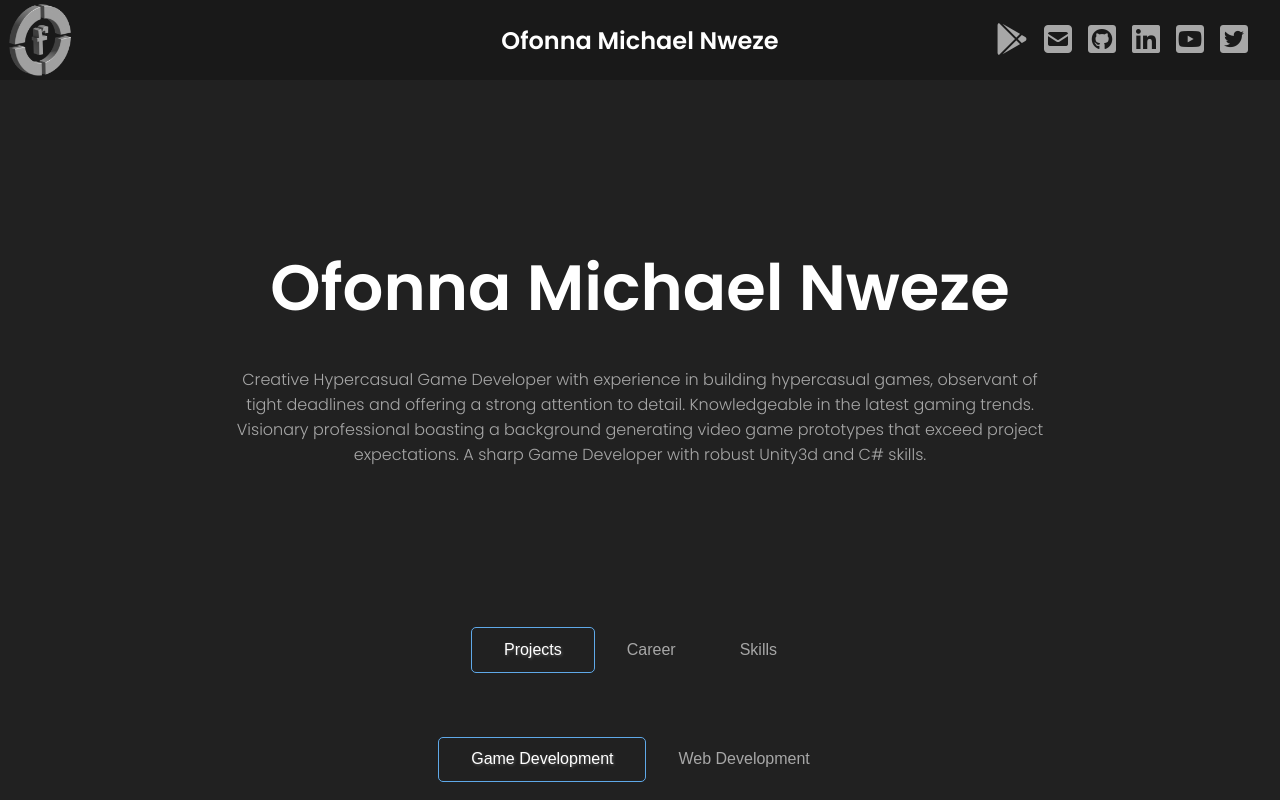
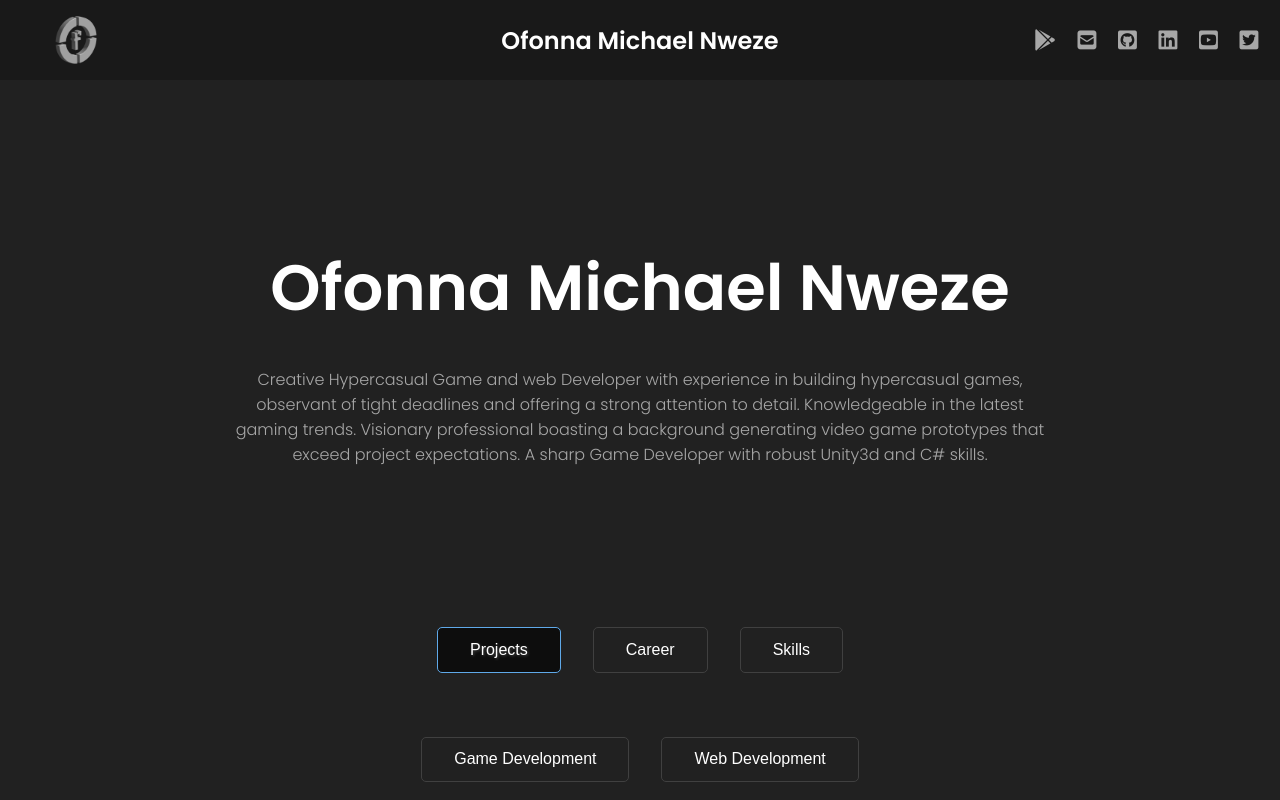
Before and after one commit to Ofonna-N/Portfolio-Site, a plain HTML site: page index.html in a window 1280 px wide. Both pictures are taken after a click on the button "Projects". Shown: the top 800 px of the page. Drawn offline with Linux system fonts and the light colour scheme.

Commit message:
Added Tab Functionality

```diff
--- a/css/modules/_base.scss
+++ b/css/modules/_base.scss
@@ -22,3 +22,10 @@ h1
 {
     color: variables.$header-color;
 }
+
+.container
+{
+
+    // background-color: aquamarine;
+    margin: auto;
+}
--- a/css/modules/_main.scss
+++ b/css/modules/_main.scss
@@ -2,8 +2,7 @@
 main
 {
     width: 70%;
-    // background-color: aquamarine;
-    margin: auto;
+    margin-inline: auto;
     margin-top: 10em;
     // text-align: center;
     > h1
--- a/css/modules/_nav.scss
+++ b/css/modules/_nav.scss
@@ -8,6 +8,7 @@ nav
     justify-content: space-between;
     margin-bottom: 1em;
     background-color: variables.$foreground-color;
+    height: 5em;
     h1{
         position: absolute;
         right: 50%;
@@ -17,17 +18,18 @@ nav
 
     .logo-img
     {
-        width: 5em;
+        width: 3.5em;
         padding: 0.25em;
+        margin-left: 3em;
     }
 
     .social-links
     {
         display: flex;
-        gap: 0.5em;
+        gap: 1em;
         margin-right: 1em;
 
-        font-size: 2rem;
+        font-size: 1.35rem;
 
         a{
             color: variables.$font-color;
--- a/css/modules/_tab.scss
+++ b/css/modules/_tab.scss
@@ -1,23 +1,30 @@
 @use './variables';
 
+.site-content
+{
+    // background-color: variables.$secondary-color;
     .tab-container
     {
+        width: 70%;
+        margin-inline: auto;
+
         .tabs
         {
             display: flex;
             justify-content: center;
             margin-bottom: 4em;
-        // gap: 2em;
+            gap: 2em;
 
             > .tab
             {
                 text-decoration: none;
-            color: variables.$font-color;
+                color: variables.$header-color;
                 background-color: rgba($color: #000000, $alpha: 0);
                 font-size: 1rem;
                 // background-color: aqua;
-            border-style: none;
-            // border-width: 1px;
+                border-style: solid;
+                border-width: 1px;
+                border-color: #404040;
                 // border-bottom: none;
                 border-radius: 5px 5px 5px 5px;
                 padding: 0.8em 2em;
@@ -31,13 +38,13 @@
 
             .active
             {
-            // background-color: variables.$active-bg-color;
-            background-color: rgba($color: #000000, $alpha: 0);
+                background-color: variables.$active-bg-color;
+                // background-color: rgba($color: #000000, $alpha: 0);
                 color: variables.$active-txt-color;
                 text-shadow: 1px 1px 3px rgb(255, 255, 255, 0.25);
                 border-style: solid;
                 border-width: 1px 1px 1px 1px;
-            border-color: variables.$active-bg-color;
+                border-color: variables.$active-border-color;
                 // font-weight: bold;
             }
 
@@ -48,12 +55,16 @@
             }
         }
 
+        .tab-content-container
+        {
             .tab-content
             {
                 // background-color: #404040;
                 // width: fit-content;
                 margin-inline: auto;
-        // display: none;
+                display: none;
+
+
 
                 > hr
                 {
@@ -165,4 +176,11 @@
                     }
                 }
             }
+
+            .active
+            {
+                display: block;
             }
+        }
+    }
+}
--- a/css/modules/_variables.scss
+++ b/css/modules/_variables.scss
@@ -2,7 +2,8 @@
 $primary-font: 'Poppins', sans-serif;
 $font-color:#a7a7a7;
 $header-color:white;
-$active-bg-color:#5fa9e9;
+$active-bg-color:#0D0D0D;
+$active-border-color:#5fa9e9;
 $active-txt-color:#ffffff;
 $background-color:#212121;
 $foreground-color:#191919;
--- a/index.html
+++ b/index.html
@@ -34,28 +34,32 @@
             <a href=""><i class="fa-brands fa-square-twitter"></i></a>
         </div>
     </nav>
+
+    <div class="container">
         <main>
             <h1>Ofonna Michael Nweze</h1>
-        <p class="intro">Creative Hypercasual Game Developer with experience in building hypercasual games, observant
+            <p class="intro">Creative Hypercasual Game and web Developer with experience in building hypercasual games, observant
                 of tight deadlines and offering a strong attention to detail. Knowledgeable in the latest gaming
                 trends. Visionary professional boasting a background generating video game prototypes that
                 exceed project expectations. A sharp Game Developer with robust Unity3d and C# skills.
             </p>
-
+        </main>
+        <div class="site-content">
             <div class="tab-container">
                 <div class="tabs">
-                <button class="tab active">Projects</button>
+                    <button class="tab">Projects</button>
                     <button class="tab">Career</button>
                     <button class="tab">Skills</button>
                 </div>
-
+                <div class="tab-content-container">
                     <div class="tab-content">
                         <div class="tabs">
-                    <button class="tab active">Game Development</button>
+                            <button class="tab">Game Development</button>
                             <button class="tab">Web Development</button>
                         </div>
                         <!-- <hr> -->
-
+                        <div class="tab-content-container">
+                            <div class="tab-content">
                                 <div class="project-card">
                                     <div class="project-title">
                                         <h1>Superstore Rush</h1>
@@ -73,7 +77,6 @@
                                             Superstore Rush has several core features like AI navigation, stacking and unstacking items, unlocking, IAP, player feedback and so much more.
                                             The core loop is picking up packages from a truck and stocking your shelves with products, customers gather this items and require the player
                                             at the register to sell items and collect cash in return. Earn money to expand store and the loop continues.
-
                                         </p>
                                         <iframe width="466" height="262.5" src="https://www.youtube.com/embed/iBAe06OoW5c" title="YouTube video player" frameborder="0" allow="accelerometer; autoplay; clipboard-write; encrypted-media; gyroscope; picture-in-picture" allowfullscreen></iframe>
                                     </div>
@@ -82,19 +85,16 @@
                                             <div class=".project-tag-title">Build Date</div>
                                             <div class=".project-tag-content tag-builddate">5.22.2022</div>
                                         </div>
-
                                         <div class="project-tag">
                                             <div class=".project-tag-title">Language</div>
                                             <div class=".project-tag-content tag-language">c#</div>
                                         </div>
-
                                         <div class="project-tag">
                                             <div class=".project-tag-title">Engine</div>
                                             <div class=".project-tag-content tag-engine">Unity3D</div>
                                         </div>
                                     </div>
                                 </div>
-
                                 <div class="project-card">
                                     <div class="project-title">
                                         <h1>Crowd Step</h1>
@@ -112,7 +112,6 @@
                                             Superstore Rush has several core features like AI navigation, stacking and unstacking items, unlocking, IAP, player feedback and so much more.
                                             The core loop is picking up packages from a truck and stocking your shelves with products, customers gather this items and require the player
                                             at the register to sell items and collect cash in return. Earn money to expand store and the loop continues.
-
                                         </p>
                                         <iframe width="560" height="315" src="https://www.youtube.com/embed/ApWb5JOOd64" title="YouTube video player" frameborder="0" allow="accelerometer; autoplay; clipboard-write; encrypted-media; gyroscope; picture-in-picture" allowfullscreen></iframe>                    </div>
                                     <div class="project-tags">
@@ -120,19 +119,16 @@
                                             <div class=".project-tag-title">Build Date</div>
                                             <div class=".project-tag-content tag-builddate">5.22.2022</div>
                                         </div>
-
                                         <div class="project-tag">
                                             <div class=".project-tag-title">Language</div>
                                             <div class=".project-tag-content tag-language">c#</div>
                                         </div>
-
                                         <div class="project-tag">
                                             <div class=".project-tag-title">Engine</div>
                                             <div class=".project-tag-content tag-engine">Unity3D</div>
                                         </div>
                                     </div>
                                 </div>
-
                                 <div class="project-card">
                                     <div class="project-title">
                                         <h1>Man Bash 3D</h1>
@@ -150,7 +146,6 @@
                                             Superstore Rush has several core features like AI navigation, stacking and unstacking items, unlocking, IAP, player feedback and so much more.
                                             The core loop is picking up packages from a truck and stocking your shelves with products, customers gather this items and require the player
                                             at the register to sell items and collect cash in return. Earn money to expand store and the loop continues.
-
                                         </p>
                                         <iframe width="560" height="315" src="https://www.youtube.com/embed/T0Qk70xwYow" title="YouTube video player" frameborder="0" allow="accelerometer; autoplay; clipboard-write; encrypted-media; gyroscope; picture-in-picture" allowfullscreen></iframe>
                                     </div>
@@ -159,20 +154,16 @@
                                             <div class=".project-tag-title">Build Date</div>
                                             <div class=".project-tag-content tag-builddate">5.22.2022</div>
                                         </div>
-
                                         <div class="project-tag">
                                             <div class=".project-tag-title">Language</div>
                                             <div class=".project-tag-content tag-language">c#</div>
                                         </div>
-
                                         <div class="project-tag">
                                             <div class=".project-tag-title">Engine</div>
                                             <div class=".project-tag-content tag-engine">Unity3D</div>
                                         </div>
                                     </div>
                                 </div>
-
-
                                 <div class="project-card">
                                     <div class="project-title">
                                         <h1>Swipe Duel</h1>
@@ -190,7 +181,6 @@
                                             Superstore Rush has several core features like AI navigation, stacking and unstacking items, unlocking, IAP, player feedback and so much more.
                                             The core loop is picking up packages from a truck and stocking your shelves with products, customers gather this items and require the player
                                             at the register to sell items and collect cash in return. Earn money to expand store and the loop continues.
-
                                         </p>
                                         <iframe width="560" height="315" src="https://www.youtube.com/embed/VqIAySkAqwY" title="YouTube video player" frameborder="0" allow="accelerometer; autoplay; clipboard-write; encrypted-media; gyroscope; picture-in-picture" allowfullscreen></iframe>
                                     </div>
@@ -199,23 +189,32 @@
                                             <div class=".project-tag-title">Build Date</div>
                                             <div class=".project-tag-content tag-builddate">5.22.2022</div>
                                         </div>
-
                                         <div class="project-tag">
                                             <div class=".project-tag-title">Language</div>
                                             <div class=".project-tag-content tag-language">c#</div>
                                         </div>
-
                                         <div class="project-tag">
                                             <div class=".project-tag-title">Engine</div>
                                             <div class=".project-tag-content tag-engine">Unity3D</div>
                                         </div>
                                     </div>
                                 </div>
+                            </div>
+                            <div class="tab-content">
 
                             </div>
-
+                        </div>
+                    </div>
+                    <div class="tab-content">
+                    </div>
+                    <div class="tab-content">
 
                     </div>
-    </main>
+                </div>
+            </div>
+        </div>
+    </div>
+
+    <script src="./js/index.js"></script>
 </body>
 </html>
--- /dev/null
+++ b/js/index.js
@@ -0,0 +1,52 @@
+
+
+const tabSelectionHandler = new TabSelectionHandler();
+
+(function App()
+{
+    // console.log(document.getElementsByClassName("tabs"));
+    tabSelectionHandler.initTabs();
+})();
+
+
+function TabSelectionHandler()
+{
+    this.tabsHolder = document.getElementsByClassName("tabs");
+    this.tabsContentHolder = document.getElementsByClassName("tab-content-container");
+
+    this.initTabs = function()
+    {
+
+        for (let i = 0; i < this.tabsHolder.length; i++)
+        {
+            const tabs = Array.from(this.tabsHolder[i].children);
+            const contents = Array.from(this.tabsContentHolder[i].children);
+
+            tabs.forEach((tab, index)=>
+            {
+                tab.addEventListener("click", ()=>
+                {
+                    tab.classList.toggle("active");
+                    contents[index].classList.toggle("active");
+
+                    tabs.forEach((t, ind) =>
+                    {
+                        if (t !== tab && t.classList.contains("active"))
+                        {
+                            t.classList.remove("active");
+                            contents[ind].classList.remove("active");
+                            return;
+                        }
+
+                    });
+                })
+            });
+
+        }
+        // this.tabsHolder.forEach(element => {
+        //     console.log(element);
+        // });
+    }
+
+
+}
```
Also changed, not shown: css/index.css, 1 other file. Lines whose indentation alone changed are shown as unchanged.
